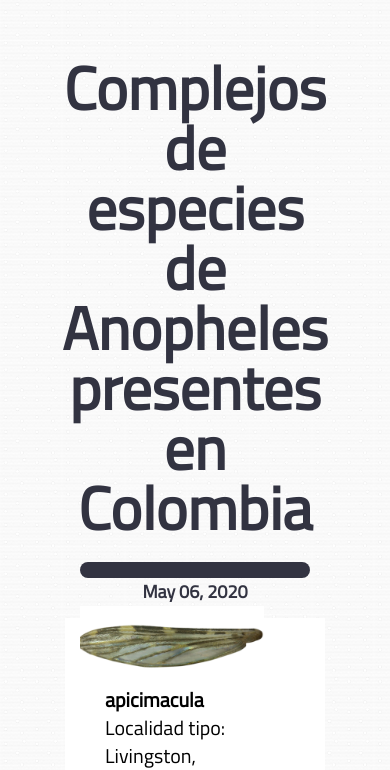
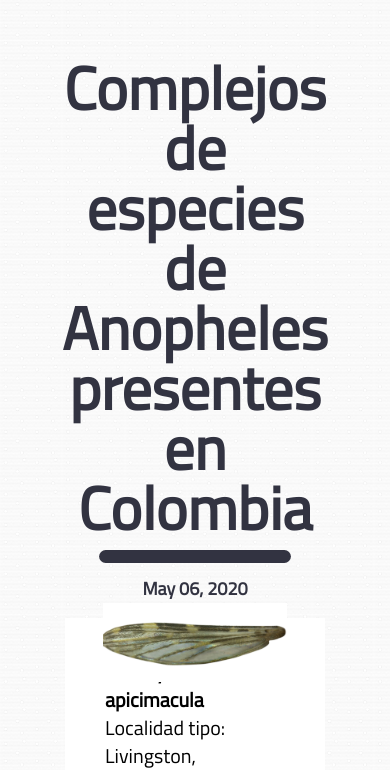
Before and after one commit to JarlHans/JarlHans.github.io, an Astro site: page /post3 in a window 390 px wide. Shown: the part 74-844 px from the top of the page. Built offline with nearby package versions, Linux system fonts and the light colour scheme; Astro itself is replaced by a stand-in of ours.

Commit message:
Responsive del index

```diff
--- a/src/layouts/blogLayout.astro
+++ b/src/layouts/blogLayout.astro
@@ -41,13 +41,14 @@ const { frontmatter } = Astro.props;
         class="flex flex-col items-center absolute text-center text-6xl font-bold my-16 px-20 w-full"
       >
         <h1>{frontmatter.title}</h1>
-        <img class="mt-6 w-[503px]" src="/Line.svg" alt="" />
+        <img class="my-3 w-48" src="/Line.svg" alt="" />
         <h3 class="text-lg">{frontmatter.pubDate}</h3>
-        <div>
+        <div class="flex justify-center">
           <!-- Aquí se renderiza la imagen del frontmatter -->
           {
             frontmatter.heroImage ? (
               <img
+                id="imagen"
                 class="m-0 border-8 border-[#323341] bg-white"
                 src={frontmatter.heroImage}
                 alt="Imagen del artículo"
@@ -80,4 +81,10 @@ const { frontmatter } = Astro.props;
     background-image: url("/wavy-dots-BG.png");
     background-size: 16%;
   }
+
+  @media (max-width: 1513px) {
+    #imagen {
+      width: 80%;
+    }
+  }
 </style>
```
